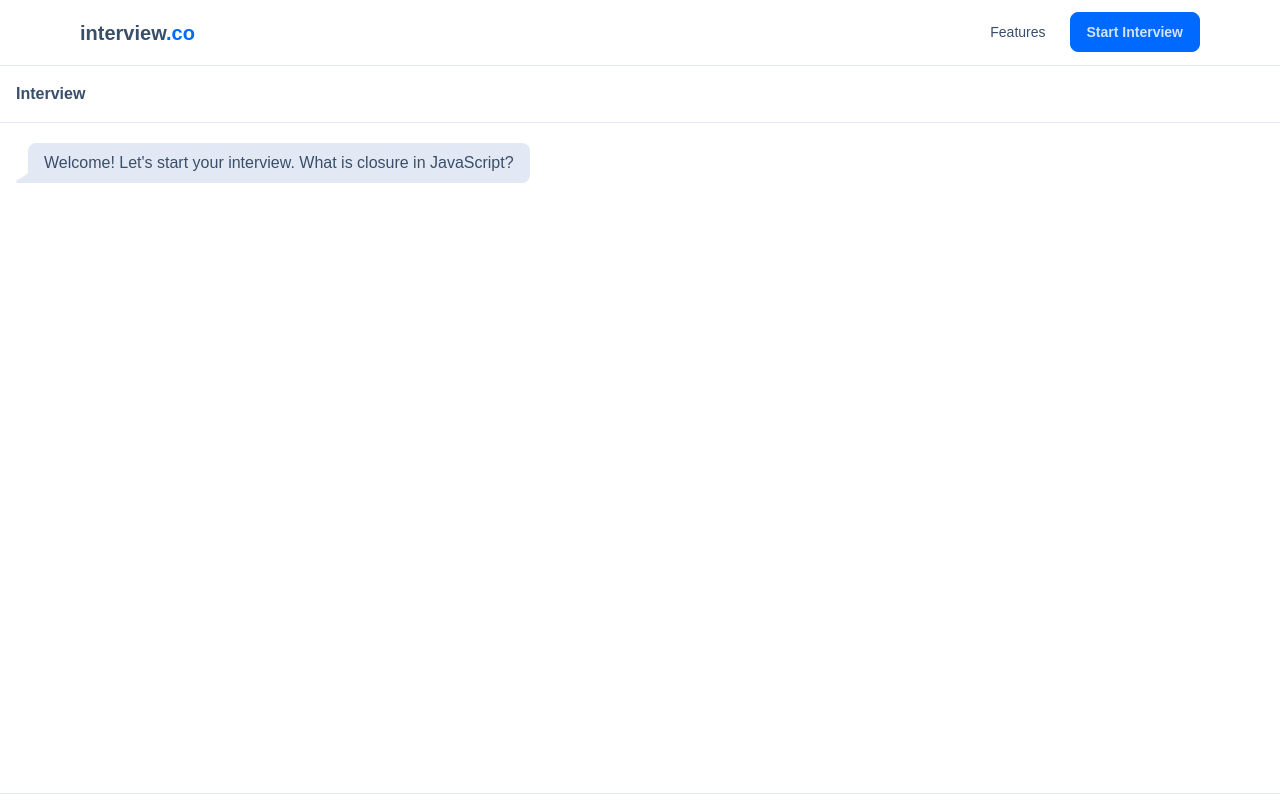
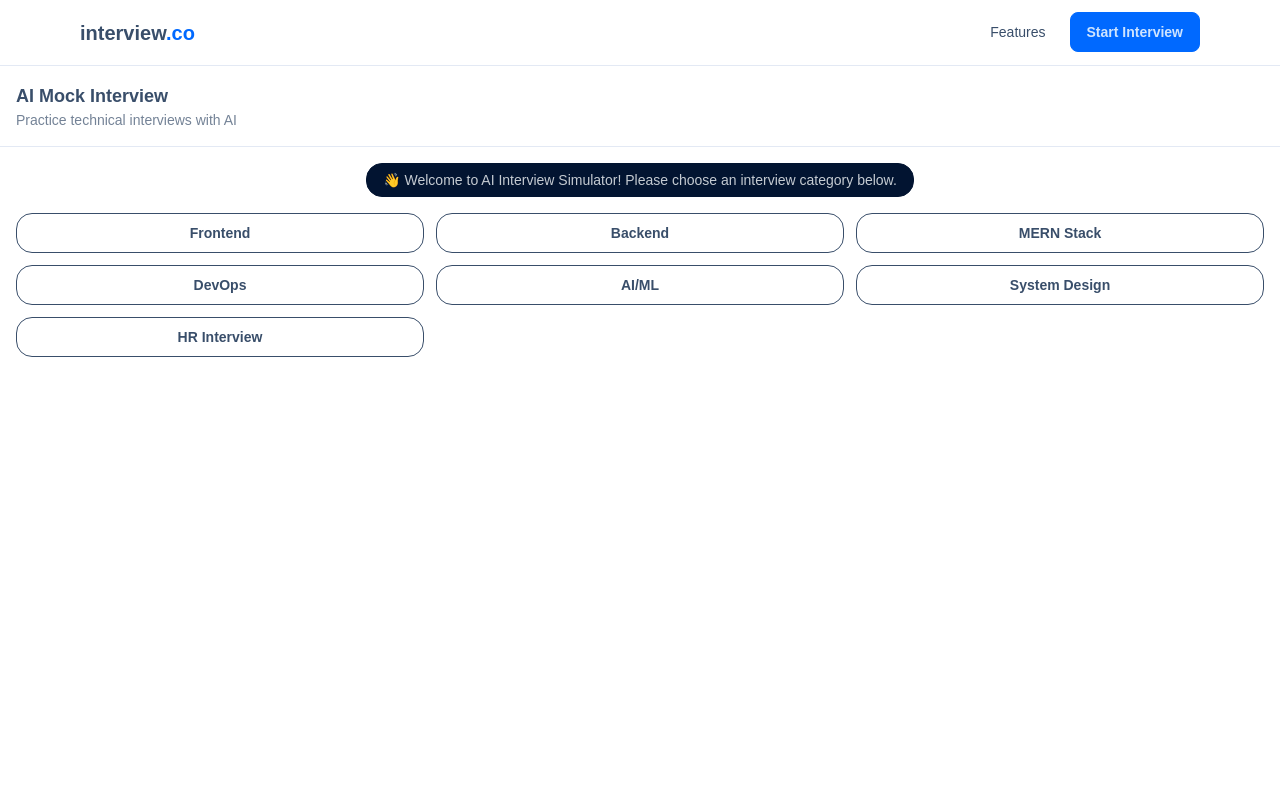
Before and after one commit to CoreTech7704/AI_interview, a Next.js app: page /interview in a window 1280 px wide. Shown: the top 800 px of the page. Built offline with nearby package versions, Linux system fonts and the light colour scheme.

Commit message:
Refactor: Update ChatWindow to support category selection and enhance AI response handling

```diff
--- a/components/Interview/ChatWindow.tsx
+++ b/components/Interview/ChatWindow.tsx
@@ -10,23 +10,80 @@ type Message = {
   type?: "question" | "feedback" | "system";
 };
 
+const categories = [
+  "Frontend",
+  "Backend",
+  "MERN Stack",
+  "DevOps",
+  "AI/ML",
+  "System Design",
+  "HR Interview",
+];
+
 export default function ChatWindow() {
   const [isTyping, setIsTyping] = useState(false);
+  const [selectedCategory, setSelectedCategory] = useState<string | null>(null);
+  const [questionCount, setQuestionCount] = useState(0);
+
   const [messages, setMessages] = useState<Message[]>([
     {
       role: "ai",
-      type: "question",
+      type: "system",
       content:
-        "Welcome! Let's start your interview. What is closure in JavaScript?",
+        "👋 Welcome to AI Interview Simulator! Please choose an interview category below.",
     },
   ]);
 
   const bottomRef = useRef<HTMLDivElement | null>(null);
+
   useEffect(() => {
     bottomRef.current?.scrollIntoView({
       behavior: "smooth",
     });
   }, [messages, isTyping]);
+
+  const startInterview = async (category: string) => {
+    setSelectedCategory(category);
+
+    setMessages((prev) => [
+      ...prev,
+      {
+        role: "user",
+        content: `I want to practice ${category} interview questions.`,
+      },
+    ]);
+
+    setIsTyping(true);
+
+    try {
+      const response = await fetch("/api/chat", {
+        method: "POST",
+        headers: {
+          "Content-Type": "application/json",
+        },
+        body: JSON.stringify({
+          message: `Start a ${category} mock interview with an easy first question.`,
+          category,
+        }),
+      });
+
+      const data = await response.json();
+
+      const aiMessage: Message = {
+        role: "ai",
+        type: "question",
+        content: data.reply,
+      };
+
+      setMessages((prev) => [...prev, aiMessage]);
+
+      setQuestionCount(1);
+    } catch (error) {
+      console.error(error);
+    } finally {
+      setIsTyping(false);
+    }
+  };
 
   const handleSend = async (text: string) => {
     const userMessage: Message = {
@@ -46,6 +103,7 @@ export default function ChatWindow() {
         },
         body: JSON.stringify({
           message: text,
+          category: selectedCategory,
         }),
       });
 
@@ -59,38 +117,70 @@ export default function ChatWindow() {
 
       setMessages((prev) => [...prev, aiMessage]);
 
+      setQuestionCount((prev) => prev + 1);
     } catch (error) {
       console.error(error);
-
     } finally {
       setIsTyping(false);
     }
   };
 
   return (
-    <div className="flex flex-col h-screen">
+    <div className="flex flex-col h-screen bg-base-100">
       {/* Header */}
-      <div className="p-4 border-b border-base-300">
-        <h2 className="font-semibold">Interview</h2>
+      <div className="border-b border-base-300 px-4 py-4 flex items-center justify-between backdrop-blur-sm">
+        <div>
+          <h2 className="font-bold text-lg">AI Mock Interview</h2>
+          <p className="text-sm opacity-70">
+            Practice technical interviews with AI
+          </p>
         </div>
 
-      <div className="flex-1 overflow-y-auto p-4 pb-8 space-y-2">
+        {selectedCategory && (
+          <div className="text-right">
+            <div className="badge badge-primary badge-outline">
+              {selectedCategory}
+            </div>
+            <p className="text-xs mt-1 opacity-70">Question {questionCount || 1}</p>
+          </div>
+        )}
+      </div>
+
+      {/* Chat Area */}
+      <div className="flex-1 overflow-y-auto p-4 pb-8 space-y-4">
         {messages.map((msg, i) => (
           <ChatBubble key={i} message={msg} />
         ))}
 
-        {isTyping && (
-          <div className="chat chat-start">
-            <div className="chat-bubble opacity-70">Typing...</div>
+        {/* Category Selection */}
+        {!selectedCategory && (
+          <div className="grid grid-cols-2 md:grid-cols-3 gap-3 mt-4">
+            {categories.map((category) => (
+              <button
+                key={category}
+                onClick={() => startInterview(category)}
+                className="btn btn-outline hover:btn-primary transition-all duration-200 rounded-2xl"
+              >
+                {category}
+              </button>
+            ))}
           </div>
         )}
 
-        {/* Bottom anchor */}
+        {/* Typing Indicator */}
+        {isTyping && (
+          <div className="chat chat-start">
+            <div className="chat-bubble bg-base-200">
+              <span className="loading loading-dots loading-sm"></span>
+            </div>
+          </div>
+        )}
+
         <div ref={bottomRef} />
       </div>
 
-      {/* Input */}
-      <InputBox onSend={handleSend} isTyping={isTyping} />
+      {/* Input Box */}
+      {selectedCategory && <InputBox onSend={handleSend} isTyping={isTyping} />}
     </div>
   );
 }
```
Lines whose indentation alone changed are shown as unchanged.
